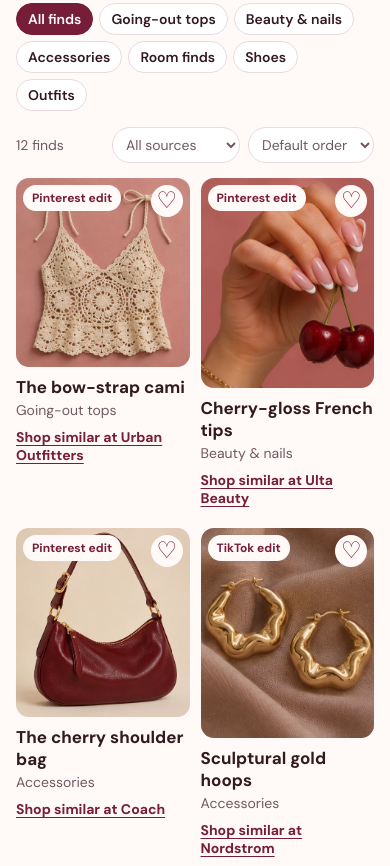
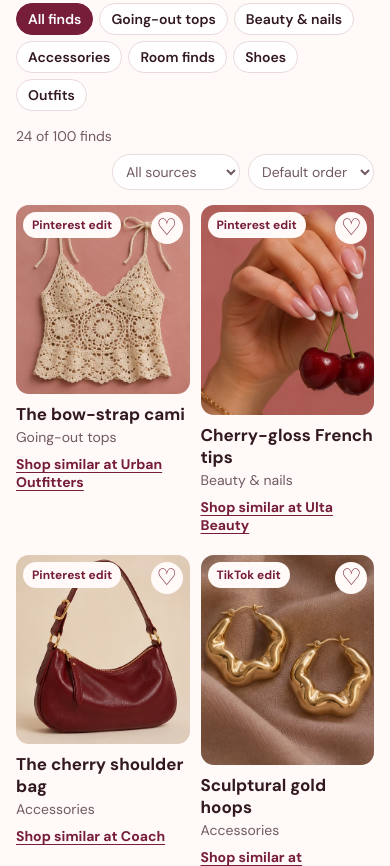
Before and after one commit to elinashah-max/shoppinglist, a plain HTML site: page dist/index.html in a window 390 px wide. Shown: the part 1500-2366 px from the top of the page. Drawn offline with nearby package versions, Linux system fonts and the light colour scheme; a web font is replaced by a local one.

Commit message:
Expand Pin and Tell to 100 curated finds

```diff
--- a/dist/app.js
+++ b/dist/app.js
@@ -14,11 +14,13 @@ let view = 'discover';
 let category = categories[0];
 let statusTimer;
 const edits = [
-  {title: 'Friday night', image: 6, ids: ['1', '3', '4', '6', '7'], description: 'Going-out tops, gold hoops, and a good heel.'},
-  {title: 'Cherry on top', image: 2, ids: ['2', '3', '9', '12'], description: 'Glossy nails and little hits of red.'},
-  {title: 'Room refresh', image: 5, ids: ['5', '10'], description: 'Playful pieces for your space.'}
+  {title: 'Friday night', image: 6, ids: ['1', '3', '4', '6', '7', '13', '14', '16', '17', '18', '79', '94'], description: 'Going-out tops, gold hoops, and a good heel.'},
+  {title: 'Cherry on top', image: 2, ids: ['2', '3', '9', '12', '24', '37', '58', '80'], description: 'Glossy nails and little hits of red.'},
+  {title: 'Room refresh', image: 5, ids: ['5', '10', '57', '58', '59', '60', '61', '62'], description: 'Playful pieces for your space.'}
 ];
 let currentEdit;
+const pageSize = 24;
+let visibleLimit = pageSize;
 
 function announce(message) {
   byId('status').textContent = message;
@@ -95,7 +97,7 @@ function card(item) {
   const social = item.source === 'Pinterest' || item.source === 'TikTok';
   const imageLink = social
     ? node('button', 'post-tile ' + item.source.toLowerCase(), 'Preview ' + item.source + ' post')
-    : externalLink(item, item.image ? '' : 'placeholder', item.image ? '' : '✦');
+    : externalLink(item, item.image ? '' : item.store ? 'catalog-placeholder' : 'placeholder', item.image ? '' : item.store ? item.title : '✦');
   if (social) imageLink.addEventListener('click', () => previewPost(item));
   imageLink.setAttribute('aria-label', 'Open ' + item.title);
   if (item.image) {
@@ -129,7 +131,7 @@ function card(item) {
   });
   media.append(imageLink, node('span', 'source', item.source), heart);
   article.append(media, node('h3', '', item.title), node('p', '', item.category));
-  if (item.image) {
+  if (item.store) {
     article.append(externalLink(item, 'shop', 'Shop similar at ' + item.store));
   } else {
     const destination = item.productUrl ? {url: item.productUrl} : item;
@@ -139,7 +141,7 @@ function card(item) {
   return article;
 }
 
-function render() {
+function render({append = false} = {}) {
   const personal = view === 'saved';
   const query = byId('search').value.toLowerCase().trim();
   const source = byId('source-filter').value;
@@ -152,7 +154,11 @@ function render() {
   if (order === 'az') items.sort((a,b) => a.title.localeCompare(b.title));
   if (order === 'category') items.sort((a, b) => a.category.localeCompare(b.category));
   byId('count').textContent = saved.size || '';
-  byId('results').textContent = items.length + (items.length === 1 ? ' find' : ' finds');
+  const visible = items.slice(0, visibleLimit);
+  byId('results').textContent = visible.length < items.length
+    ? visible.length + ' of ' + items.length + ' finds'
+    : items.length + (items.length === 1 ? ' find' : ' finds');
+  byId('show-more').hidden = visible.length === items.length;
   byId('source-filter').hidden = personal;
   byId('edits-section').hidden = personal;
   byId('clear-edit').hidden = !currentEdit;
@@ -163,7 +169,9 @@ function render() {
     button.classList.toggle('active', active);
     button.setAttribute('aria-pressed', active);
   });
-  byId('grid').replaceChildren(...items.map(card));
+  const grid = byId('grid');
+  if (append) grid.append(...visible.slice(grid.children.length).map(card));
+  else grid.replaceChildren(...visible.map(card));
   byId('empty').hidden = items.length > 0;
   byId('empty').textContent = personal && saved.size === 0
     ? 'Save a find with the heart or add a link to start your board.'
@@ -172,6 +180,7 @@ function render() {
 
 function show(nextView, edit) {
   currentEdit = edit;
+  visibleLimit = pageSize;
   byId('source-filter').value = '';
   byId('sort').value = '';
   view = nextView;
@@ -188,6 +197,7 @@ function renderFilters() {
     button.setAttribute('aria-pressed', value === category);
     button.addEventListener('click', () => {
       category = value;
+      visibleLimit = pageSize;
       for (const filter of byId('filters').children) {
         filter.setAttribute('aria-pressed', filter === button);
       }
@@ -205,9 +215,19 @@ function platform(hostname) {
 
 document.querySelectorAll('.nav').forEach(button => button.addEventListener('click', () => show(button.dataset.view)));
 byId('explore').addEventListener('click', () => show('discover'));
-byId('search').addEventListener('input', render);
-byId('source-filter').addEventListener('change', render);
-byId('sort').addEventListener('change', render);
+function resetResults() {
+  visibleLimit = pageSize;
+  render();
+}
+byId('search').addEventListener('input', resetResults);
+byId('source-filter').addEventListener('change', resetResults);
+byId('sort').addEventListener('change', resetResults);
+byId('show-more').addEventListener('click', () => {
+  const next = byId('grid').children.length;
+  visibleLimit += pageSize;
+  render({append: true});
+  byId('grid').children[next]?.querySelector('a, button')?.focus();
+});
 byId('clear-edit').addEventListener('click', () => show('discover'));
 for (const edit of edits) {
   const button = node('button', 'edit-card');
--- a/dist/catalog.js
+++ b/dist/catalog.js
@@ -13,3 +13,78 @@ const catalog = [
   ['11', 'Leopard barrel jeans', categories[6], 'TikTok edit', 'ASOS', 'https://www.asos.com/us/search/?q=leopard%20barrel%20jeans'],
   ['12', 'Cherry-red ballet flats', categories[5], 'Pinterest edit', 'Nordstrom', 'https://www.nordstrom.com/sr?keyword=red%20ballet%20flats']
 ].map(([id, title, category, source, store, url]) => ({id, title, category, source, store, url, image: 'assets/' + id + '.webp'}));
+
+
+const additionalFinds = [
+  [
+    'Charcoal embellished halter', 'Black lace-trim cami', 'Aqua striped strapless top',
+    'Zebra mesh cami', 'Black floral lace top', 'Burgundy studded cami',
+    'Black and ivory lace mini dress', 'Chocolate cowl-neck halter', 'Ivory satin corset',
+    'Silver chainmail top', 'Rose mesh long-sleeve top', 'Cherry velvet bustier',
+    'Black sequin tube top', 'Plum satin scarf top', 'Denim lace-up vest',
+    'Butter-yellow knit cami', 'Ivory eyelet peplum', 'Olive draped bodysuit',
+    'Sheer polka-dot blouse', 'Blush bow-front cardigan', 'White asymmetric tank',
+    'Navy lace babydoll top'
+  ],
+  [
+    'Gold evil-eye fish charm', 'Chunky mixed-metal hoops', 'Cherry charm necklace',
+    'Pearl bow earrings', 'Black east-west bag', 'Chocolate suede shoulder bag',
+    'Silver mesh clutch', 'Burgundy woven mini bag', 'Tortoiseshell oval sunglasses',
+    'Gold dome ring', 'Silver heart locket', 'Pearl phone charm',
+    'Leopard print shoulder bag', 'Black skinny studded belt', 'Sculptural silver cuff',
+    'Amber beaded necklace', 'Satin rose hair clip', 'Black lace headband',
+    'Cherry red claw clip', 'Cream quilted makeup bag', 'Gold starfish earrings',
+    'Blue beaded bag'
+  ],
+  [
+    'Pink striped wall sconce', 'Cherry red checkered throw', 'Scalloped cream wall mirror',
+    'Pink glass bud vase', 'Mushroom table lamp', 'Leopard print throw pillow',
+    'Ruffle-edged cushion', 'Blue gingham duvet', 'Pink acrylic jewelry tray',
+    'Red bow taper holders', 'Pink flower bath rug', 'Cream boucle storage ottoman',
+    'Cherry ceramic mug', 'Pink glass coupe set', 'Shell bedside dish',
+    'Striped pink desk organizer', 'Navy French-tip nails', 'Glazed pearl press-on nails',
+    'Burgundy jelly nail polish', 'Rose cream blush compact', 'Shimmer body oil bottle',
+    'Pink satin heatless curler'
+  ],
+  [
+    'Black lace slip dress', 'Cherry satin bias skirt', 'Chocolate wide-leg trousers',
+    'Cream pinstripe blazer', 'Light wash wide-leg jeans', 'Navy pleated mini skirt',
+    'Pink floral mesh dress', 'Olive cargo midi skirt', 'Black ruched mini dress',
+    'Red gingham mini dress', 'Cream crochet matching set', 'Chocolate ribbed matching set',
+    'Espresso suede ankle boots', 'Black studded ballet flats', 'Silver mesh flats',
+    'Burgundy kitten heels', 'Cream retro sneakers', 'Black platform Mary Janes',
+    'Chocolate suede loafers', 'Pink satin ballet flats', 'Black knee-high boots',
+    'Gold strappy sandals'
+  ]
+];
+
+const retailers = {
+  'ASOS': 'https://www.asos.com/us/search/?q=',
+  'Nordstrom': 'https://www.nordstrom.com/sr?keyword=',
+  'Target': 'https://www.target.com/s?searchTerm=',
+  'Ulta Beauty': 'https://www.ulta.com/search?search='
+};
+
+for (let position = 0; position < additionalFinds[0].length; position++) {
+  additionalFinds.forEach((group, index) => {
+    const title = group[position];
+    const id = String([13, 35, 57, 79][index] + position);
+    const category = [
+      position === 6 ? 'Outfits' : 'Going-out tops',
+      'Accessories',
+      position < 16 ? 'Room finds' : 'Beauty & nails',
+      position < 12 ? 'Outfits' : 'Shoes'
+    ][index];
+    const store = [
+      position % 3 === 0 ? 'Nordstrom' : 'ASOS',
+      position % 3 === 0 ? 'Target' : 'Nordstrom',
+      position < 16 ? 'Target' : 'Ulta Beauty',
+      position < 12 ? 'ASOS' : 'Nordstrom'
+    ][index];
+    catalog.push({
+      id, title, category, store, source: 'Pinterest edit',
+      url: retailers[store] + encodeURIComponent(title),
+      image: position < (index === 0 ? 8 : index < 3 ? 4 : 0) ? 'assets/' + id + '.webp' : undefined
+    });
+  });
+}
--- a/dist/index.html
+++ b/dist/index.html
@@ -44,6 +44,7 @@
 </div>
 <div id="grid" class="grid"></div>
 <p class="empty" id="empty" hidden></p>
+<div class="more-row"><button type="button" class="outline" id="show-more" hidden>Show more finds</button></div>
 </section>
 </main>
 <footer><a class="logo" href="./">pin<span>&</span>tell<span>.</span></a><span>Fashion, beauty & home finds worth saving.</span></footer>
--- a/dist/style.css
+++ b/dist/style.css
@@ -32,3 +32,8 @@
 .preview-actions{margin-top:14px}
 .optional{font-size:12px;font-weight:500;color:var(--muted)}
 @media(max-width:730px){.social-strip{align-items:flex-start;flex-direction:column;padding:18px}.social-actions button{white-space:normal}}
+
+.more-row{text-align:center}
+.more-row:has(button:not([hidden])){margin-top:26px}
+.catalog-placeholder{display:grid!important;place-items:center;text-align:center;padding:48px 14px 28px;color:var(--wine);font:600 clamp(20px,2.5vw,35px)/1.1 'Playfair Display',Georgia,serif;background:linear-gradient(145deg,#fae8ed,#edcbd7)}
+.card:nth-child(3n) .catalog-placeholder{background:linear-gradient(145deg,#f9eee4,#ecd7c5)}
```
Also changed, not shown: dist/assets/13.webp (added), dist/assets/14.webp (added), dist/assets/15.webp (added), dist/assets/16.webp (added), dist/assets/17.webp (added), dist/assets/18.webp (added), dist/assets/19.webp (added), dist/assets/20.webp (added), dist/assets/35.webp (added), dist/assets/36.webp (added), dist/assets/37.webp (added), dist/assets/38.webp (added), dist/assets/57.webp (added), dist/assets/58.webp (added), 2 more files.
